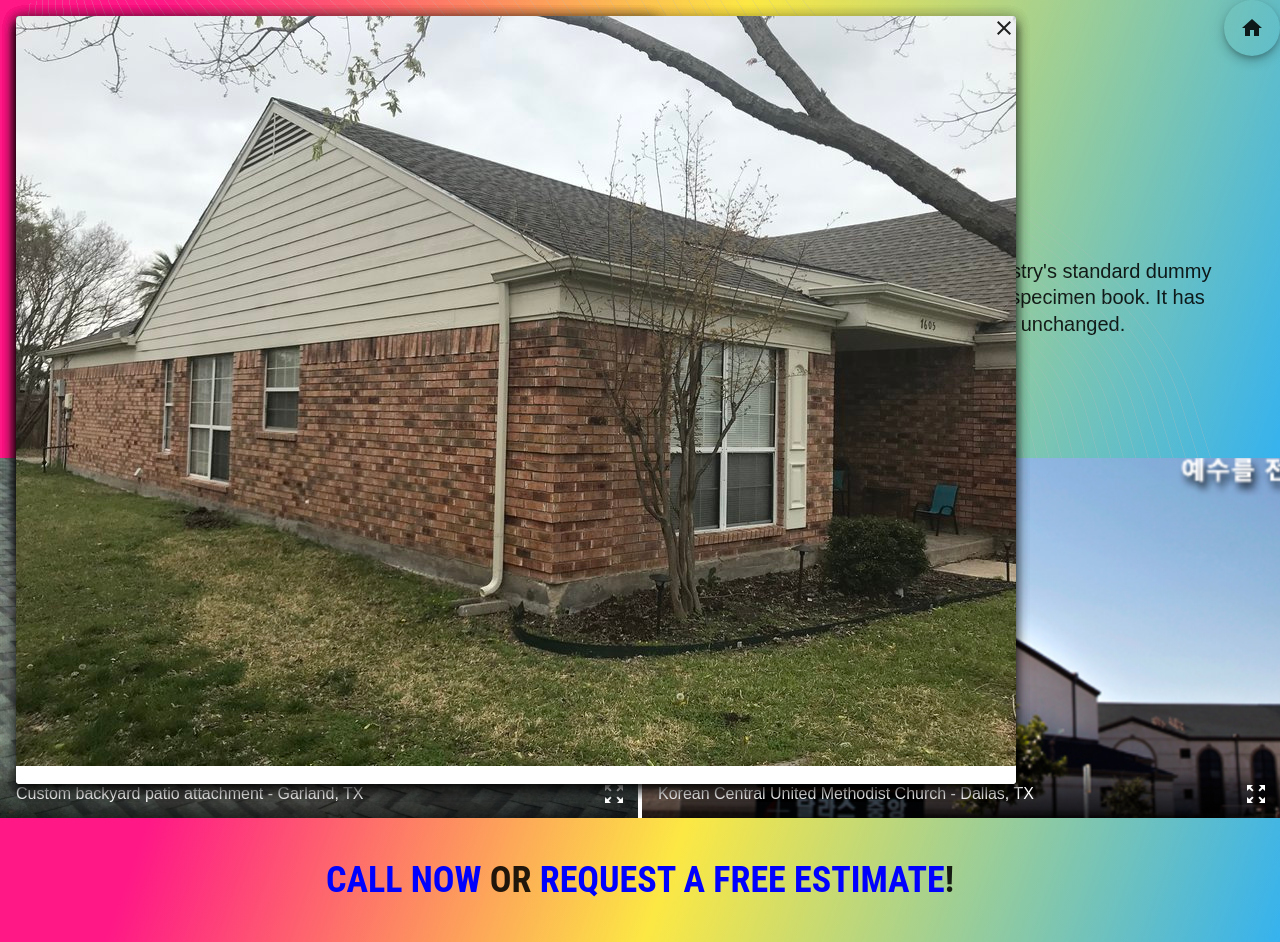
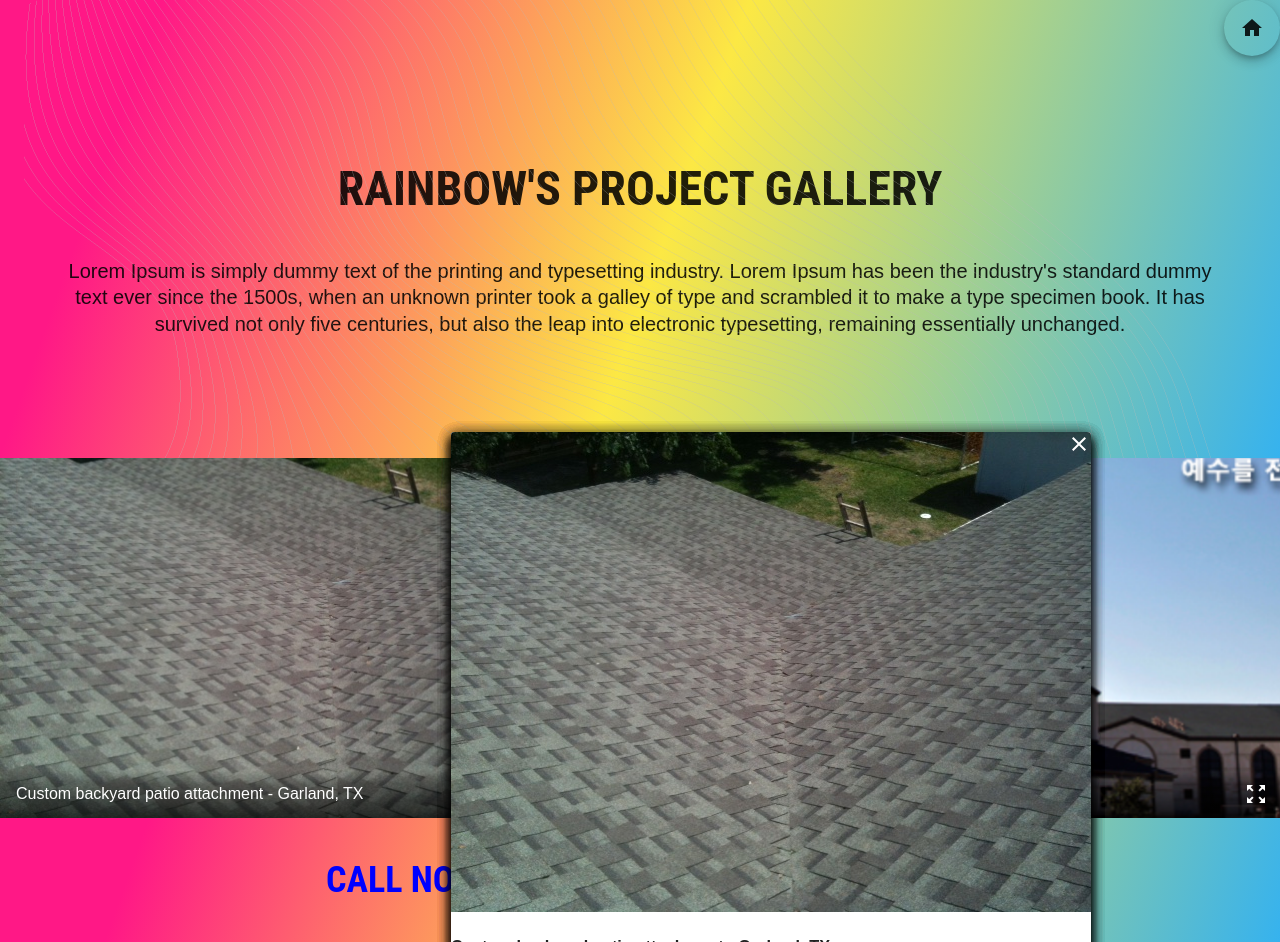
Before and after one commit to nwuerz/rainbow-remodeling, a React (Create React App) app: page /gallery in a window 1280 px wide. Both pictures are taken after a click on the button 614 px from the left and 793 px from the top of the page. Built offline with nearby package versions, Linux system fonts and the light colour scheme.

Commit message:
fixed popover image display, extracted image popver from project view

```diff
--- /dev/null
+++ b/src/components/ImgPopover.jsx
@@ -0,0 +1,54 @@
+import React from 'react';
+import Popover from "@material-ui/core/Popover";
+import CloseIcon from '@material-ui/icons/Close';
+import { makeStyles } from "@material-ui/core/styles";
+
+const useStyles = makeStyles((theme) => ({
+    closeButton: {
+        position: "absolute",
+        top: 0,
+        right: 0,
+        color: "white"
+      },
+      image: {
+          width: "100%",
+          height: "100%"
+      }
+}))
+
+const ImgPopover = (props) => {
+    const classes = useStyles();
+
+    const open = Boolean(props.anchorEl);
+
+
+      const handleClose = () => {
+        props.setAnchorEl(null);
+        console.log(props.tile.img);
+      };
+
+    return (
+        <>
+            <Popover
+                id={props.id}
+                open={open}
+                anchorEl={props.anchorEl}
+                onClose={handleClose}
+                anchorOrigin={{
+                  vertical: "center",
+                  horizontal: "center",
+                }}
+                transformOrigin={{
+                  vertical: "center",
+                  horizontal: "center",
+                }}
+              >
+                <CloseIcon onClick={handleClose} className={classes.closeButton}/>
+                <img src={props.tile.img} alt={props.tile.title} className={classes.image}/>
+                <h3>{props.tile.title}</h3>
+              </Popover>
+        </>
+     );
+}
+
+export default ImgPopover;
--- a/src/views/Projects.jsx
+++ b/src/views/Projects.jsx
@@ -1,15 +1,15 @@
 import React, { useState }  from "react";
-import { makeStyles } from "@material-ui/core/styles";
 import {
   GridList,
   GridListTile,
   GridListTileBar,
-  IconButton,
-  Popover
+  IconButton
 } from "@material-ui/core";
 import ZoomOutMapIcon from "@material-ui/icons/ZoomOutMap";
-import CloseIcon from '@material-ui/icons/Close';
 import tileData from "../components/tileData.json";
+import ImgPopover from "../components/ImgPopover";
+import { makeStyles } from "@material-ui/core/styles";
+
 
 const useStyles = makeStyles((theme) => ({
   root: {
@@ -44,18 +44,12 @@ const useStyles = makeStyles((theme) => ({
 const Projects = () => {
   const classes = useStyles();
 
-  const [anchorPosition, setAnchorPosition] = useState(null);
+  const [anchorEl, setAnchorEl] = useState(null);
 
-  const open = Boolean(anchorPosition);
+  const[ tileState, setTileState ] = useState({});
+
+  const open = Boolean(anchorEl);
   const id = open ? "simple-popover" : undefined;
-
-  const handleClick = () => {
-    setAnchorPosition({ top: 200, left: 400 });
-  };
-
-  const handleClose = () => {
-    setAnchorPosition(null);
-  };
 
   return (
     <>
@@ -72,32 +66,19 @@ const Projects = () => {
                 }}
                 actionIcon={
                   <IconButton
-                    onClick={handleClick}
+                    onClick={() => { setTileState({ ...tileState, img: tile.img, title: tile.title, popoverImg: tile.popoverImg}); setAnchorEl({ top: 500, left: 400 }); }}
                     aria-label={`star ${tile.title}`}
                   >
                     <ZoomOutMapIcon className={classes.title} />
                   </IconButton>
                 }
               />
-              <Popover
+              <ImgPopover
                 id={id}
-                open={open}
-                anchorPosition={anchorPosition}
-                onClose={handleClose}
-                anchorOrigin={{
-                  vertical: "top",
-                  horizontal: "left",
-                }}
-                transformOrigin={{
-                  vertical: "top",
-                  horizontal: "left",
-                }}
-                className={classes.popover}
-              >
-                <CloseIcon onClick={handleClose} className={classes.closeButton}/>
-                <img src={tile.img} alt={tile.title} />
-                <h3>{tile.title}</h3>
-              </Popover>
+                anchorEl={anchorEl}
+                setAnchorEl={setAnchorEl}
+                tile={tileState}
+              />
             </GridListTile>
           ))}
         </GridList>
```
